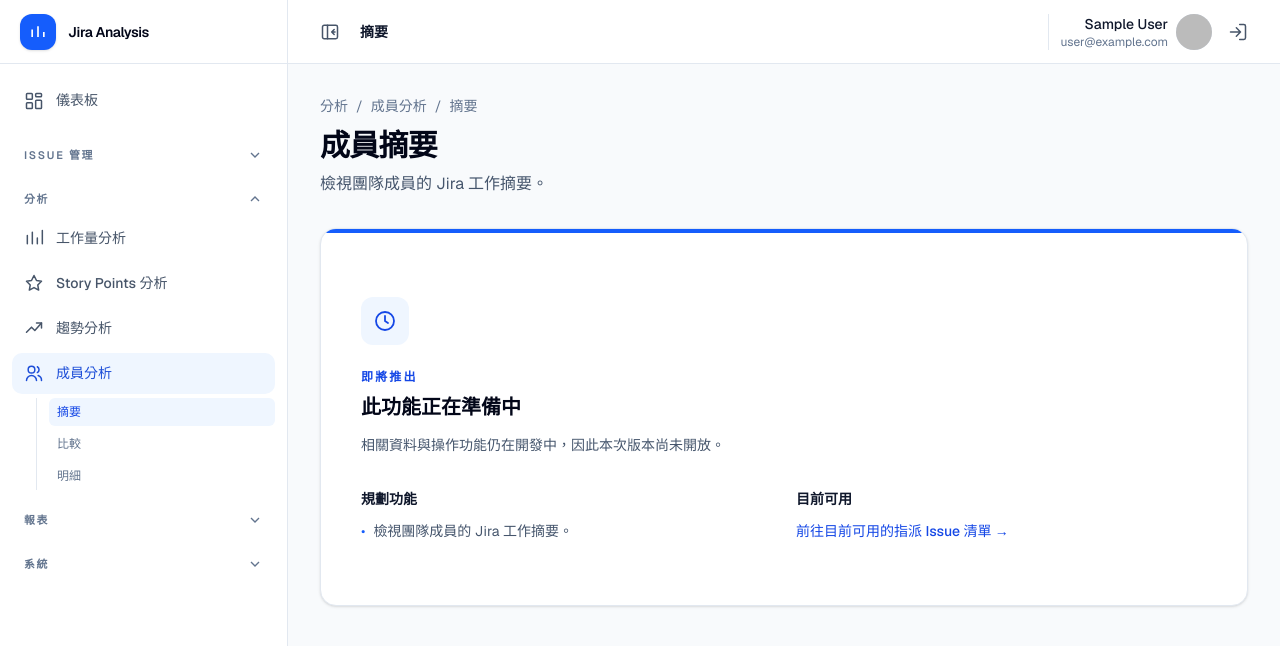
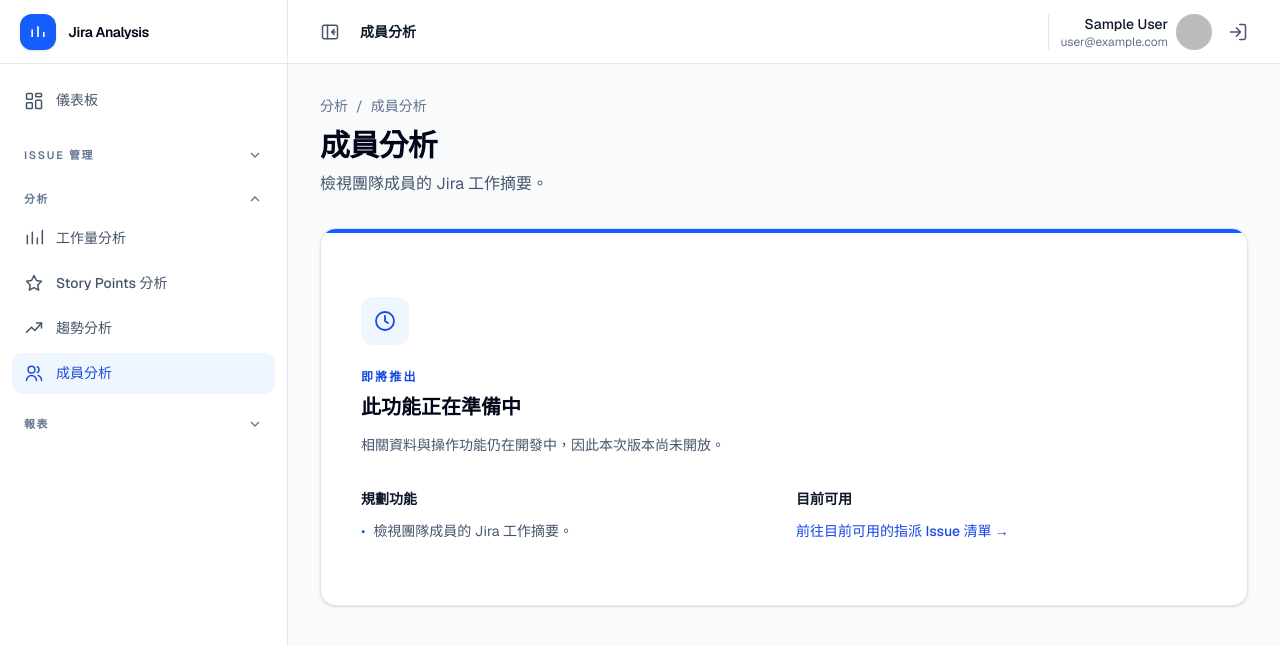
Before and after one commit to k8cchaha/jira-analysis-platform, a Next.js app: page /analytics/members/summary in a window 1280 px wide. Shown: the top 646 px of the page. Built offline with nearby package versions, Linux system fonts and the light colour scheme; no server answers; sample sign-in values are in the browser's storage.

Commit message:
refactor: simplify menu to single-level feature navigation
Remove nested menu links, batch editing, and the system navigation category. Align selected page titles and breadcrumbs with feature names.

Co-Authored-By: Claude Code <noreply@anthropic.com>

```diff
--- a/app/(app)/analytics/members/summary/page.tsx
+++ b/app/(app)/analytics/members/summary/page.tsx
@@ -1,2 +1,2 @@
 import { ComingSoon } from "@/components/coming-soon"
-export default function Page() { return <ComingSoon title="成員摘要" description="檢視團隊成員的 Jira 工作摘要。" breadcrumbs={["分析", "成員分析", "摘要"]} /> }
+export default function Page() { return <ComingSoon title="成員分析" description="檢視團隊成員的 Jira 工作摘要。" breadcrumbs={["分析", "成員分析"]} /> }
--- a/app/(app)/analytics/story-points/summary/page.tsx
+++ b/app/(app)/analytics/story-points/summary/page.tsx
@@ -1,2 +1,2 @@
 import { ComingSoon } from "@/components/coming-soon"
-export default function Page() { return <ComingSoon title="Story Points 摘要" description="檢視 Jira 工作估點的摘要。" breadcrumbs={["分析", "Story Points 分析", "摘要"]} /> }
+export default function Page() { return <ComingSoon title="Story Points 分析" description="檢視 Jira 工作估點的摘要。" breadcrumbs={["分析", "Story Points 分析"]} /> }
--- a/app/(app)/analytics/trends/summary/page.tsx
+++ b/app/(app)/analytics/trends/summary/page.tsx
@@ -1,2 +1,2 @@
 import { ComingSoon } from "@/components/coming-soon"
-export default function Page() { return <ComingSoon title="趨勢摘要" description="掌握 Jira 工作隨時間產生的變化。" breadcrumbs={["分析", "趨勢分析", "摘要"]} /> }
+export default function Page() { return <ComingSoon title="趨勢分析" description="掌握 Jira 工作隨時間產生的變化。" breadcrumbs={["分析", "趨勢分析"]} /> }
--- a/app/(app)/analytics/workload/summary/page.tsx
+++ b/app/(app)/analytics/workload/summary/page.tsx
@@ -1,2 +1,2 @@
 import { ComingSoon } from "@/components/coming-soon"
-export default function Page() { return <ComingSoon title="工作量摘要" description="了解目前 Jira 工作在團隊中的分配情形。" breadcrumbs={["分析", "工作量分析", "摘要"]} /> }
+export default function Page() { return <ComingSoon title="工作量分析" description="了解目前 Jira 工作在團隊中的分配情形。" breadcrumbs={["分析", "工作量分析"]} /> }
--- a/app/(app)/issues/bulk-edit/list/page.tsx
+++ /dev/null
@@ -1,2 +0,0 @@
-import { ComingSoon } from "@/components/coming-soon"
-export default function Page() { return <ComingSoon title="批次編輯" description="在同一個流程檢視並更新選取的 Jira Issues。" breadcrumbs={["Issue 管理", "批次編輯"]} /> }
--- a/app/(app)/issues/search/filter/page.tsx
+++ b/app/(app)/issues/search/filter/page.tsx
@@ -1,2 +1,2 @@
 import { ComingSoon } from "@/components/coming-soon"
-export default function Page() { return <ComingSoon title="篩選器查詢" description="使用篩選條件尋找需要的 Jira Issues。" breadcrumbs={["Issue 管理", "Issue 查詢", "篩選器查詢"]} /> }
+export default function Page() { return <ComingSoon title="Issue 查詢" description="使用篩選條件尋找需要的 Jira Issues。" breadcrumbs={["Issue 管理", "Issue 查詢"]} /> }
--- a/components/app-shell/app-shell.tsx
+++ b/components/app-shell/app-shell.tsx
@@ -408,21 +408,6 @@ function FeatureNavigation({
         <NavigationIconGlyph name={feature.icon} />
         {!collapsed ? <span className="truncate">{feature.label}</span> : null}
       </GuardedLink>
-      {!collapsed && feature.routes.length > 1 && active ? (
-        <div className="ml-6 mt-1 space-y-1 border-l border-slate-200 pl-3 dark:border-slate-700">
-          {feature.routes.map((route) => (
-            <GuardedLink
-              key={route.href}
-              href={route.href}
-              aria-current={pathname === route.href ? "page" : undefined}
-              className={`block rounded-md px-2 py-1.5 text-xs transition-colors ${pathname === route.href ? "bg-blue-50 font-medium text-blue-700 dark:bg-blue-950 dark:text-blue-200" : "text-slate-500 hover:bg-slate-100 hover:text-slate-900 dark:text-slate-400 dark:hover:bg-slate-800 dark:hover:text-white"}`}
-              onNavigate={onNavigate}
-            >
-              {route.label}
-            </GuardedLink>
-          ))}
-        </div>
-      ) : null}
     </div>
   )
 }
--- a/components/app-shell/navigation.ts
+++ b/components/app-shell/navigation.ts
@@ -4,7 +4,6 @@ export type AppRoute =
   | "/issues/assigned/summary"
   | "/issues/search/filter"
   | "/issues/search/jql"
-  | "/issues/bulk-edit/list"
   | "/analytics/workload/summary"
   | "/analytics/workload/breakdown"
   | "/analytics/workload/detail"
@@ -81,12 +80,6 @@ export const navigationCategories = [
           { href: "/issues/search/jql", label: "JQL 查詢" },
         ],
       },
-      {
-        id: "bulk-edit",
-        label: "批次編輯",
-        icon: "edit",
-        routes: [{ href: "/issues/bulk-edit/list", label: "Issue 清單" }],
-      },
     ],
   },
   {
@@ -153,18 +146,6 @@ export const navigationCategories = [
       },
     ],
   },
-  {
-    id: "settings",
-    label: "系統",
-    features: [
-      {
-        id: "jira-settings",
-        label: "Jira 連線資訊",
-        icon: "settings",
-        routes: [{ href: "/settings/jira", label: "Jira 連線資訊" }],
-      },
-    ],
-  },
 ] as const satisfies readonly NavigationCategory[]
 
 export function getNavigationState(pathname: string) {
@@ -175,7 +156,7 @@ export function getNavigationState(pathname: string) {
   for (const category of navigationCategories) {
     for (const feature of category.features) {
       const route = feature.routes.find((item) => item.href === pathname)
-      if (route) return { title: route.label, categoryId: category.id }
+      if (route) return { title: feature.label, categoryId: category.id }
     }
   }
 
```
